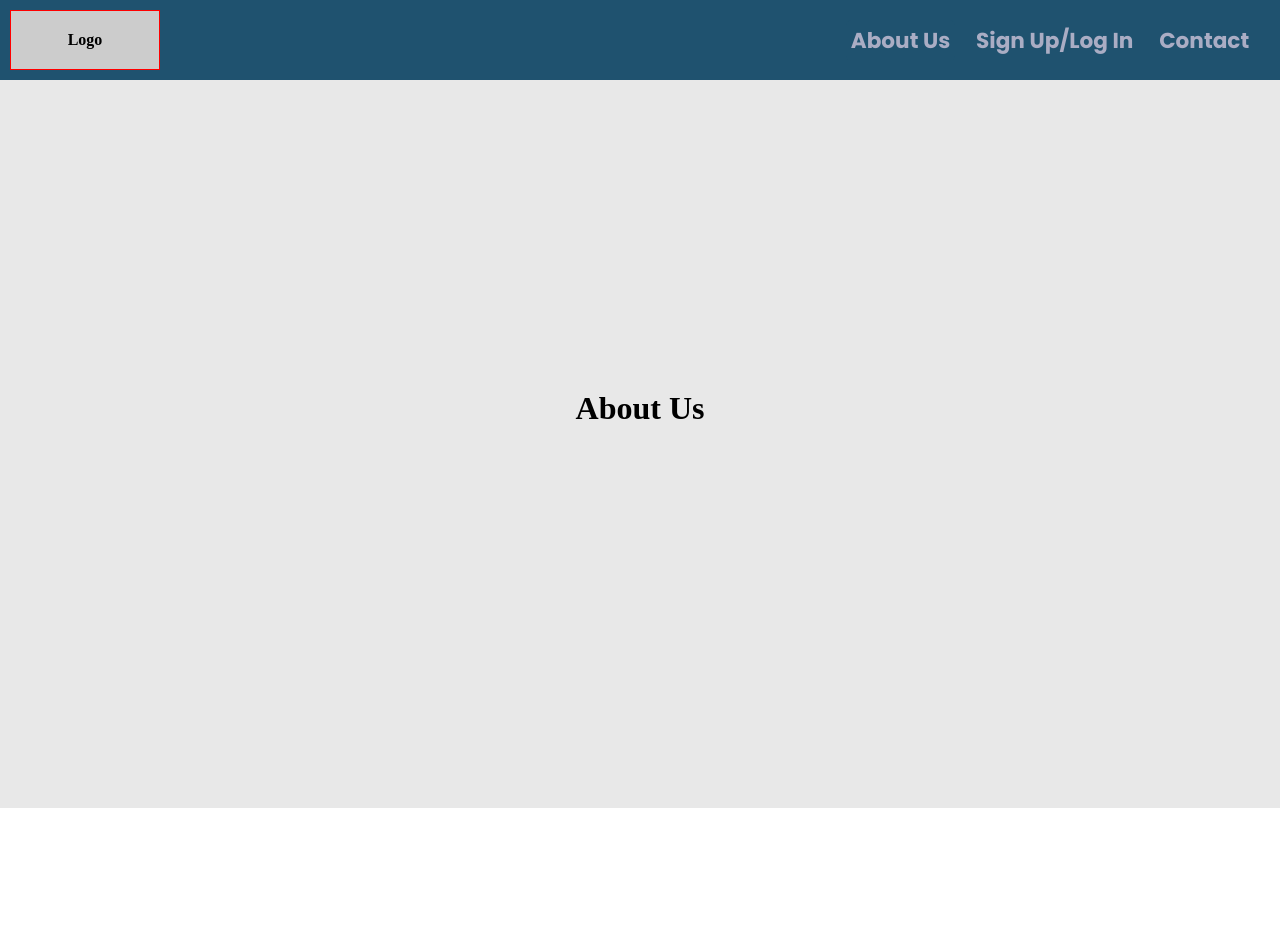
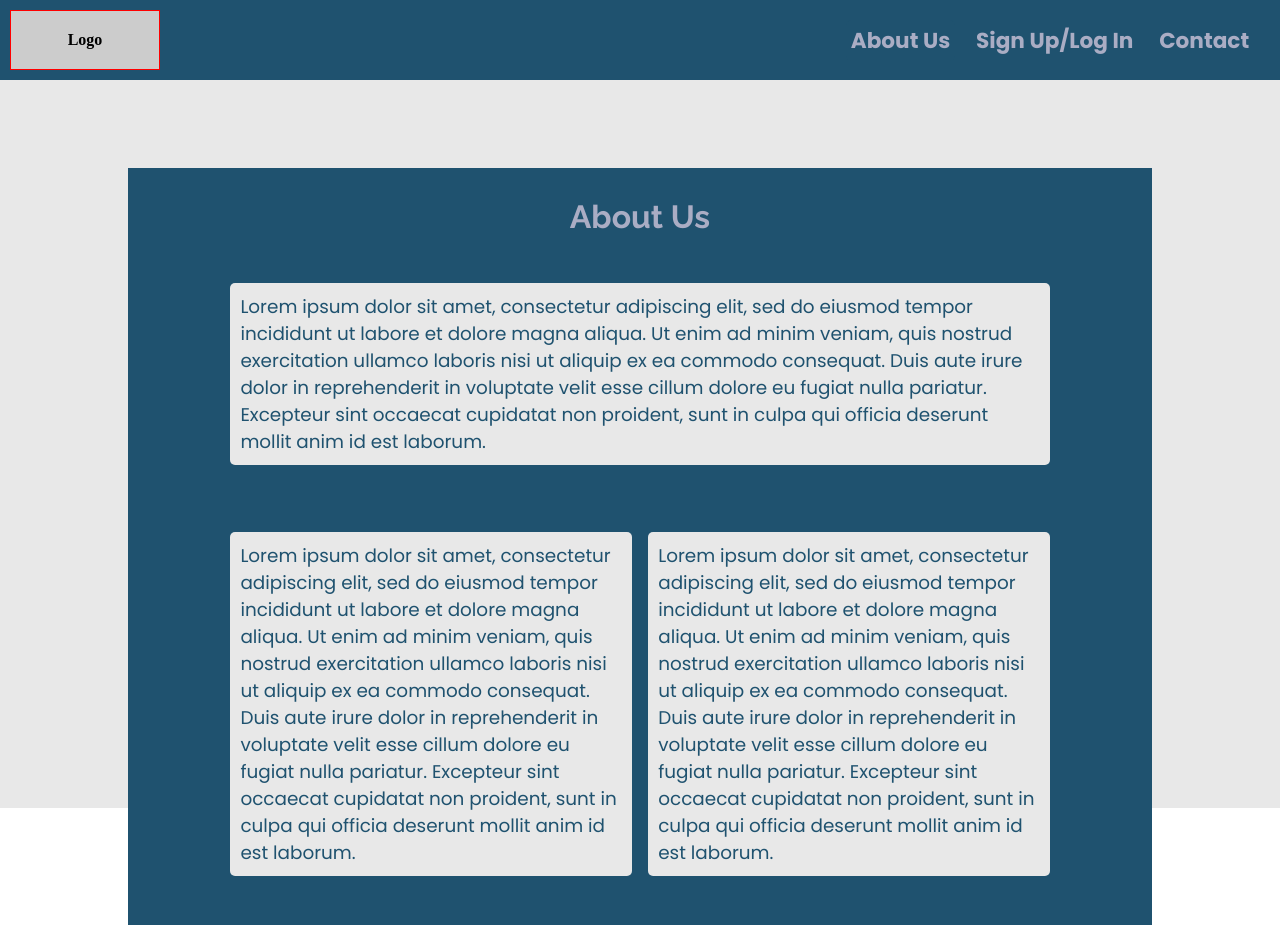
Before and after one commit to Shyatt92/foodapp, a React (Create React App) app: page / in a window 1280 px wide. Both pictures are taken after a click on the link "About Us". Before the commit the page ends 808 px from the top, so only its background shows below. Built offline with nearby package versions, Linux system fonts and the light colour scheme.

Commit message:
Added basic About Us page layout and placeholder text

```diff
--- a/src/App.js
+++ b/src/App.js
@@ -3,6 +3,7 @@ import './App.css'
 import BannerHome from './components/BannerHome'
 import LoginForm from './components/LoginForm'
 import HomePage from './components/HomePage'
+import AboutUs from './components/AboutUs'
 
 function App() {
   const [ loadHomeComponent, setLoadHomeComponent ] = useState('home')
@@ -11,7 +12,7 @@ function App() {
     if (loadHomeComponent === 'logIn') {
       return (<LoginForm setLoadHomeComponent={setLoadHomeComponent} />)
     } else if (loadHomeComponent === 'about') {
-      return (<h1>About Us</h1>)
+      return (<AboutUs />)
     } else if (loadHomeComponent === 'contact') {
       return (<h1>Contact Us</h1>)
     } else  if (loadHomeComponent === 'home') {
--- /dev/null
+++ b/src/components/AboutUs.css
@@ -0,0 +1,36 @@
+.aboutUs {
+  position: absolute;
+  background-color: #1F526F;
+  width: 80vw;
+  top: 20%;
+  display: flex;
+  flex-direction: column;
+  align-items: center;
+  justify-content: space-around;
+}
+.aboutUs h1 {
+  font-family: 'Raleway', sans-serif;
+  color: #AAADC4;
+  margin: 30px;
+}
+.aboutUs div {
+  display: flex;
+  flex-direction: row;
+  align-items: center;
+  justify-content: space-between;
+  width: 80%;
+  margin: 30px;
+}
+.aboutUs p {
+  padding: 10px;
+  font-family: 'Poppins', sans-serif;
+  font-size: 1.15em;
+  color: #1F526F;
+  background-color: #e8e8e8;
+  border-radius: 5px;
+  width: 80%;
+  margin: 30px, 0px;
+}
+.aboutUs div p {
+  width: 49%;
+}
--- /dev/null
+++ b/src/components/AboutUs.js
@@ -0,0 +1,17 @@
+import React from 'react'
+import './AboutUs.css'
+
+const AboutUs = () => {
+  return (
+    <div className='aboutUs'>
+      <h1>About Us</h1>
+      <p>Lorem ipsum dolor sit amet, consectetur adipiscing elit, sed do eiusmod tempor incididunt ut labore et dolore magna aliqua. Ut enim ad minim veniam, quis nostrud exercitation ullamco laboris nisi ut aliquip ex ea commodo consequat. Duis aute irure dolor in reprehenderit in voluptate velit esse cillum dolore eu fugiat nulla pariatur. Excepteur sint occaecat cupidatat non proident, sunt in culpa qui officia deserunt mollit anim id est laborum.</p>
+      <div>
+        <p>Lorem ipsum dolor sit amet, consectetur adipiscing elit, sed do eiusmod tempor incididunt ut labore et dolore magna aliqua. Ut enim ad minim veniam, quis nostrud exercitation ullamco laboris nisi ut aliquip ex ea commodo consequat. Duis aute irure dolor in reprehenderit in voluptate velit esse cillum dolore eu fugiat nulla pariatur. Excepteur sint occaecat cupidatat non proident, sunt in culpa qui officia deserunt mollit anim id est laborum.</p>
+        <p>Lorem ipsum dolor sit amet, consectetur adipiscing elit, sed do eiusmod tempor incididunt ut labore et dolore magna aliqua. Ut enim ad minim veniam, quis nostrud exercitation ullamco laboris nisi ut aliquip ex ea commodo consequat. Duis aute irure dolor in reprehenderit in voluptate velit esse cillum dolore eu fugiat nulla pariatur. Excepteur sint occaecat cupidatat non proident, sunt in culpa qui officia deserunt mollit anim id est laborum.</p>
+      </div>
+    </div>
+  )
+}
+
+export default AboutUs
--- a/src/components/HomePage.css
+++ b/src/components/HomePage.css
@@ -8,7 +8,11 @@
   width: 50vw;
   height: 40vh;
   margin: 10px;
+  cursor: default;
 }
 .homepage .placeholder span {
   font-size: 2em;
 }
+.homepage h1 {
+  font-family: 'Raleway', sans-serif;
+}
```
Also changed, not shown: 1 other file (tests, documents, lock files or other folders).
